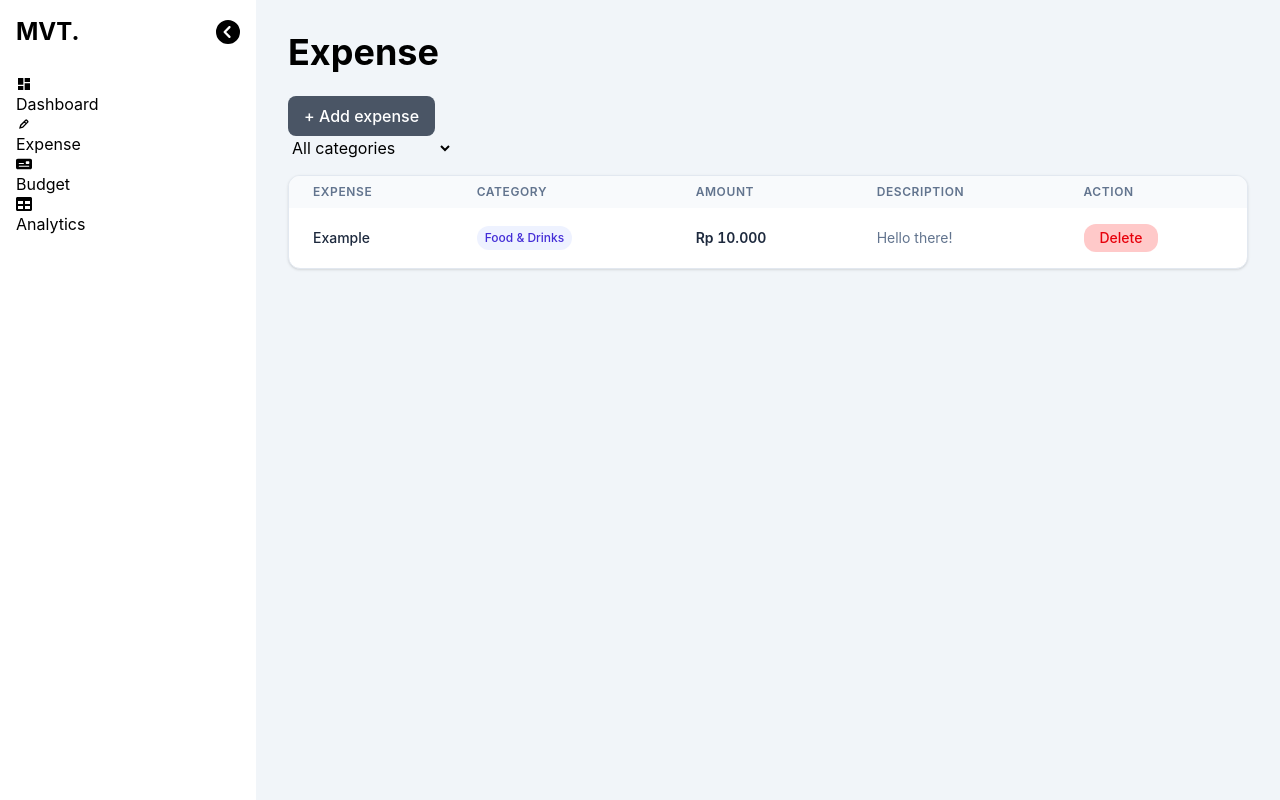
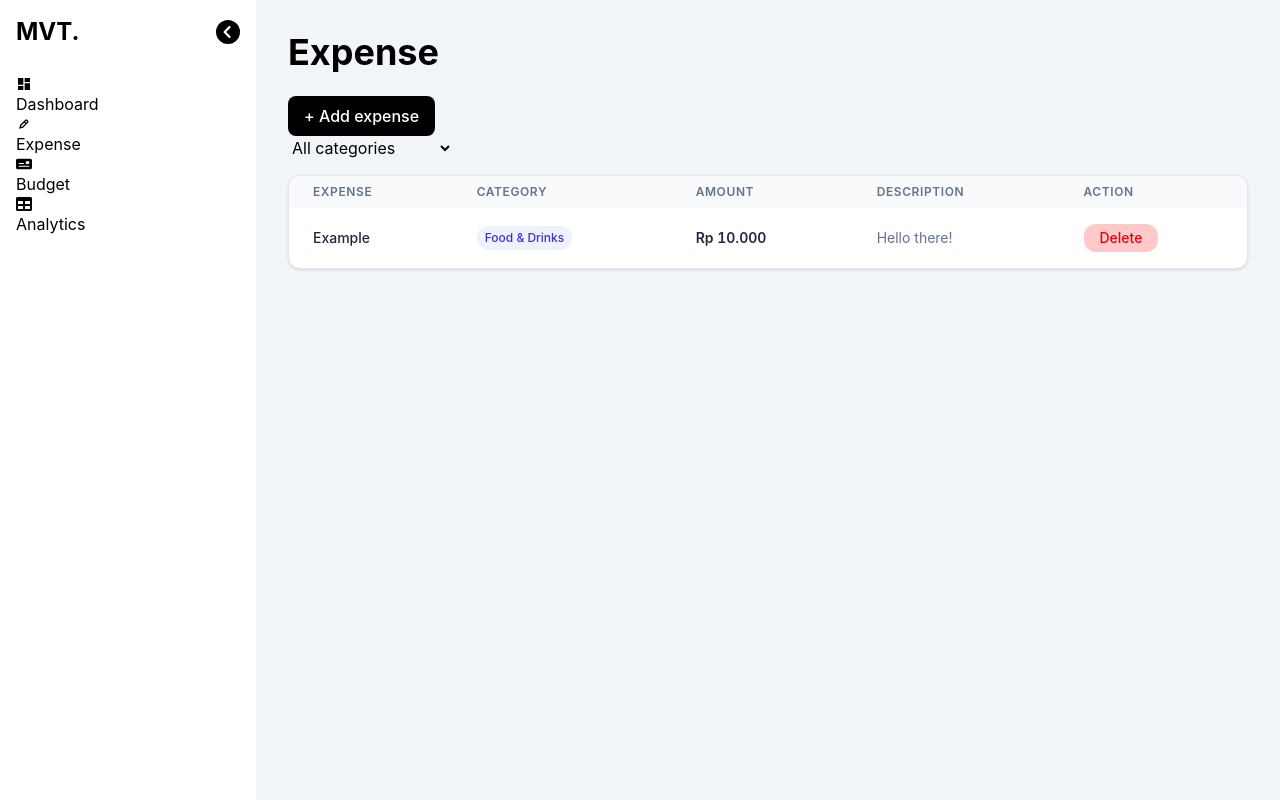
Before and after one commit to marvelTtihu/ExpenseTracker, a React (Vite) app: page /expense in a window 1280 px wide. Built offline with nearby package versions, Linux system fonts and the light colour scheme.

Commit message:
feat: change form layout to Floating layout

```diff
--- a/src/components/ExpenseForm.jsx
+++ b/src/components/ExpenseForm.jsx
@@ -37,8 +37,7 @@ const ExpenseForm = () => {
       <button
         type="button"
         onClick={openForm}
-        className="mt-6 rounded-lg bg-gray-600 px-4 py-2 font-medium text-white transition duration-300 ease-in-out hover:bg-gray-700"
-      >
+        className="mt-6 rounded-lg bg-black px-4 py-2 font-medium text-white transition duration-300 ease-in-out hover:bg-gray-700 cursor-pointer">
         + Add expense
       </button>
       {isOpen && (
```
